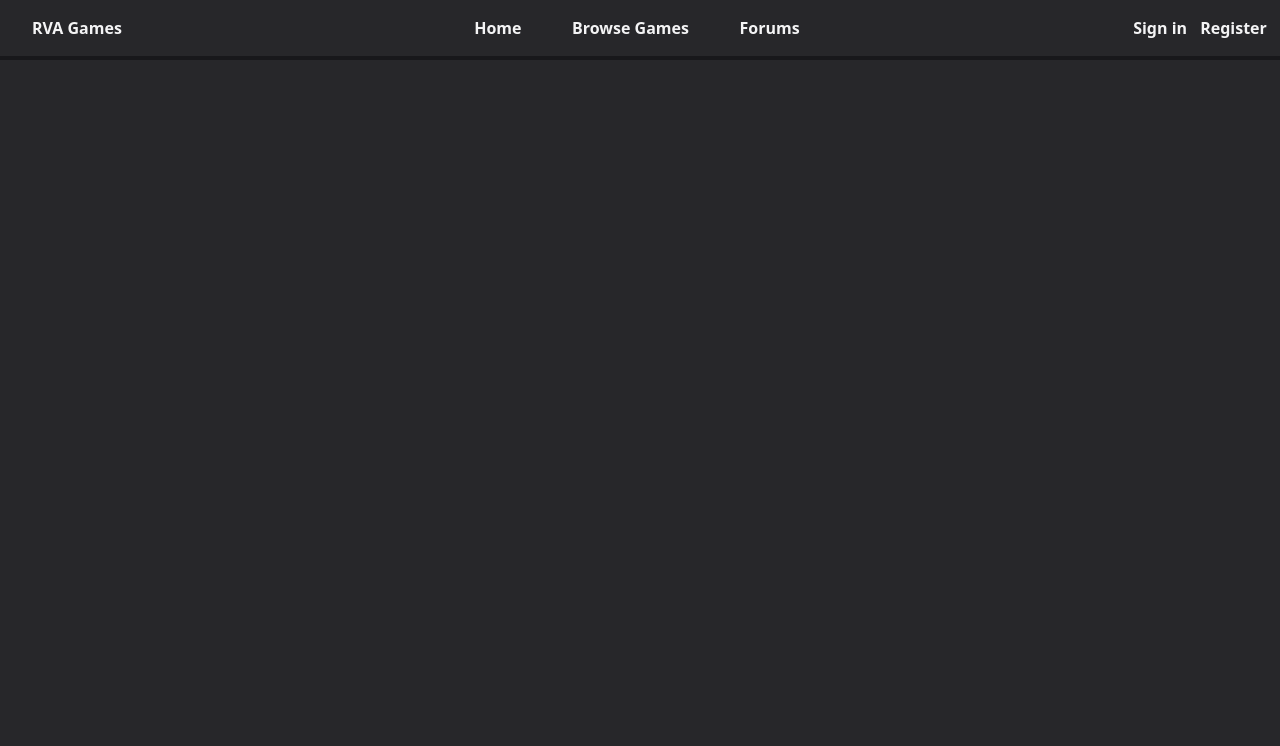
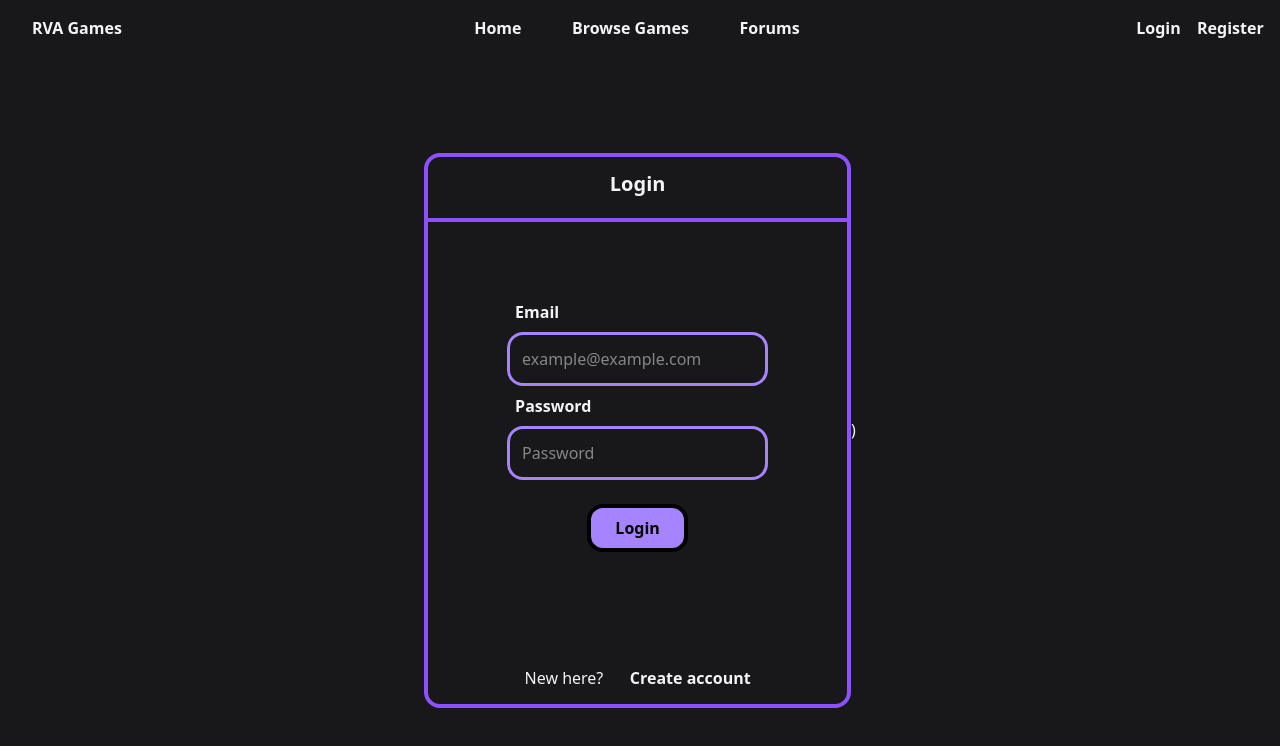
Before and after one commit to gjasay/rva-games, a React (Vite) app: page /login in a window 1280 px wide. Shown: the top 746 px of the page. Built offline with nearby package versions, Linux system fonts and the light colour scheme; no server answers.

Commit message:
create login page

```diff
--- a/src/App.tsx
+++ b/src/App.tsx
@@ -2,15 +2,16 @@ import { Header } from "./header/Header";
 import { BrowserRouter, Routes, Route } from "react-router-dom";
 import { Home } from "./pages/Home";
 import { Register } from "./pages/Register";
+import { Login } from "./pages/Login";
 
 function App() {
   return (
-    <div className="flex flex-col text-zinc-100 bg-zinc-800 h-screen">
+    <div className="flex flex-col text-zinc-100 bg-zinc-900 h-screen">
       <Header />
       <BrowserRouter>
         <Routes>
           <Route path="/" element={<Home />} />
-          <Route path="/sign-in" element={<h1>Sign up</h1>} />
+          <Route path="/login" element={<Login />} />
           <Route path="/register" element={<Register />} />
         </Routes>
       </BrowserRouter>
--- a/src/components/Button.tsx
+++ b/src/components/Button.tsx
@@ -6,7 +6,7 @@ interface ButtonProps {
 
 export const Button: React.FC<ButtonProps> = ({ text, type = "button", className = ""}) => {
   return (
-    <button type={type} className={`cursor-pointer font-bold bg-violet-400 text-zinc-800 border-zinc-900 border-4 p-2 rounded-2xl hover:bg-violet-600 hover:text-slate-100 transition ease-in-out duration-300 ${className}`}>
+    <button type={type} className={`cursor-pointer font-bold bg-violet-400 text-black border-black border-4 p-2 m-2 rounded-2xl hover:bg-violet-900 hover:text-slate-100 transition ease-in-out duration-300 ${className}`}>
       {text}
     </button>
   );
--- a/src/components/Input.tsx
+++ b/src/components/Input.tsx
@@ -21,14 +21,14 @@ export const Input: React.FC<InputProps> = ({
 }) => {
   return (
     <div className="flex flex-col">
-      <label htmlFor={label} className="p-2">{label}</label>
+      <label htmlFor={label} className="m-2 font-semibold">{label}</label>
       <input
         type={type}
         name={name}
         value={value}
         onChange={onChange}
         placeholder={placeholder}
-        className={`border-violet-300 border-2 p-2 rounded-2xl focus:outline-none focus:border-violet-400 ${className}`}
+        className={`border-violet-400 border-3 p-3 rounded-2xl focus:outline-none focus:border-violet-500 ${className}`}
         required={required}
       />
     </div>
--- a/src/header/Header.tsx
+++ b/src/header/Header.tsx
@@ -10,7 +10,7 @@ export const Header: React.FC = () => {
         <Hyperlink href="/forum" text="Forums" />
       </div>
       <div className="flex justify-evenly items-center h-full w-1/8">
-        <Hyperlink href="/sign-in" text="Sign in" />
+        <Hyperlink href="/login" text="Login" />
         <Hyperlink href="/register" text="Register" />
       </div>
     </header>
--- /dev/null
+++ b/src/pages/Login.tsx
@@ -0,0 +1,85 @@
+import { useState } from "react";
+import { Button } from "../components/Button";
+import { Input } from "../components/Input";
+import supabase from "../utils/supabase";
+import { Hyperlink } from "../components/Hyperlink";
+
+interface LoginProps {
+  email: string;
+  password: string;
+}
+
+export const Login: React.FC = () => {
+  const [error, setError] = useState("");
+  const [accountInfo, setAccountInfo] = useState<LoginProps>({
+    email: "",
+    password: "",
+  });
+
+  const handleFormChange = (e: React.ChangeEvent<HTMLInputElement>) => {
+    const name = e.target.name;
+    const value = e.target.value;
+    setAccountInfo({ ...accountInfo, [name]: value });
+  };
+
+  const handleFormSubmit = async (e: React.FormEvent<HTMLFormElement>) => {
+    e.preventDefault();
+
+    try {
+      const user = await supabase.auth.signInWithPassword({
+        email: accountInfo.email,
+        password: accountInfo.password,
+      });
+      if (user.error) {
+        setError(user.error.message);
+        return;
+      }
+      window.location.href = "/";
+      console.log(user.data.user?.user_metadata.username);
+    } catch (e: any) {
+      console.error(e.error_description || e.message);
+    }
+  };
+
+  return (
+    <div className="flex justify-center items-center h-full w-full">
+      <div className="flex flex-col justify-around items-center h-3/4 w-1/3 bg-zinc-900 border-violet-500 border-4 rounded-2xl">
+        <h1 className="text-xl font-extrabold py-5 -my-5 border-b-4 border-violet-500 w-full text-center align-middle">
+          Login
+        </h1>
+        <form
+          className="flex flex-col items-center justify-center h-6/8"
+          onSubmit={handleFormSubmit}
+        >
+          {error && <p className="text-red-500">{error}</p>}
+          <div>
+            <Input
+              label="Email"
+              name="email"
+              type="text"
+              placeholder="example@example.com"
+              required={true}
+              value={accountInfo.email || ""}
+              onChange={handleFormChange}
+            />
+            <Input
+              label="Password"
+              name="password"
+              type="password"
+              placeholder="Password"
+              required={true}
+              value={accountInfo.password || ""}
+              onChange={handleFormChange}
+            />
+          </div>
+          <Button text="Login" type="submit" className="my-6 px-6" />
+        </form>
+        <div className="flex w-2/3 justify-evenly">
+          <h2>New here? </h2>
+          <Hyperlink href="/register" text="Create account" />
+        </div>
+      </div>
+      )
+    </div>
+  );
+};
--- a/src/pages/Register.tsx
+++ b/src/pages/Register.tsx
@@ -2,6 +2,7 @@ import { useState } from "react";
 import { Button } from "../components/Button";
 import { Input } from "../components/Input";
 import supabase from "../utils/supabase";
+import { Hyperlink } from "../components/Hyperlink";
 
 interface RegisterProps {
   email: string;
@@ -12,6 +13,7 @@ interface RegisterProps {
 
 export const Register: React.FC = () => {
   const [error, setError] = useState("");
+  const [success, setSuccess] = useState(false);
   const [accountInfo, setAccountInfo] = useState<RegisterProps>({
     email: "",
     username: "",
@@ -66,8 +68,8 @@ export const Register: React.FC = () => {
           data: { username: accountInfo.username },
         }
       });
-
-      console.log(user.data.user?.id);
+      setSuccess(true);
+      console.log(user.data.user?.user_metadata.username);
     } catch (e: any) {
       setError(e.error_description || e.message);
     }
@@ -75,10 +77,11 @@ export const Register: React.FC = () => {
 
   return (
     <div className="flex justify-center items-center h-full w-full">
-      <div className="flex flex-col justify-evenly items-center h-2/3 w-1/2 bg-zinc-800 border-violet-300 border-2">
-        <h1 className="font-bold py-4">Create an RVA Games account:</h1>
+      {success && <h1>Please check your email to verify your account.</h1>}
+    {!success && <div className="flex flex-col justify-around items-center h-3/4 w-1/3 bg-zinc-900 border-violet-500 border-4 rounded-2xl">
+        <h1 className="text-xl font-extrabold py-5 -my-5 border-b-4 border-violet-500 w-full text-center align-middle">Create an RVA Games account</h1>
         <form
-          className="flex flex-col items-center justify-evenly h-5/6"
+          className="flex flex-col items-center justify-evenly h-6/8"
           onSubmit={handleFormSubmit}
         >
           {error && <p className="text-red-500 text-center">{error}</p>}
@@ -120,9 +123,13 @@ export const Register: React.FC = () => {
               onChange={handleFormChange}
             />
           </div>
-          <Button text="Create account" type="submit" />
+          <Button text="Create account" type="submit" className="m-4"/>
         </form>
-      </div>
+          <div className="flex w-2/3 justify-evenly">
+            <h2>Already signed up? </h2>
+            <Hyperlink href="/login" text="Login" />
+        </div>
+      </div>}
     </div>
   );
 };
```
